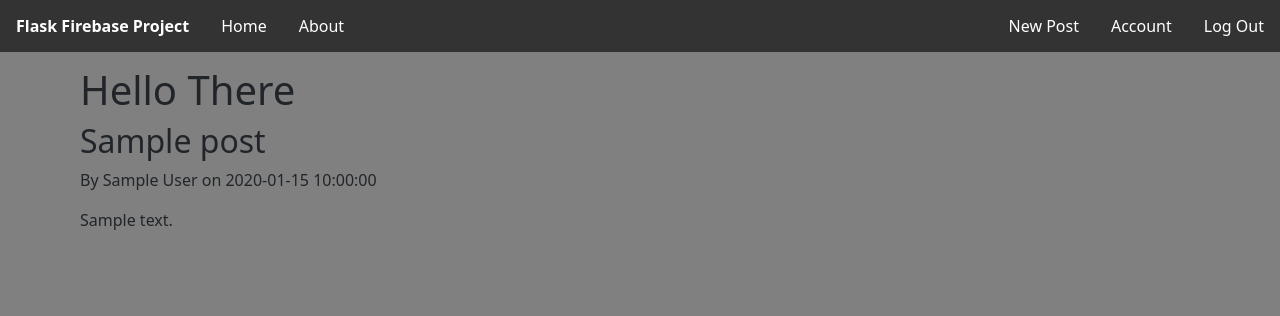
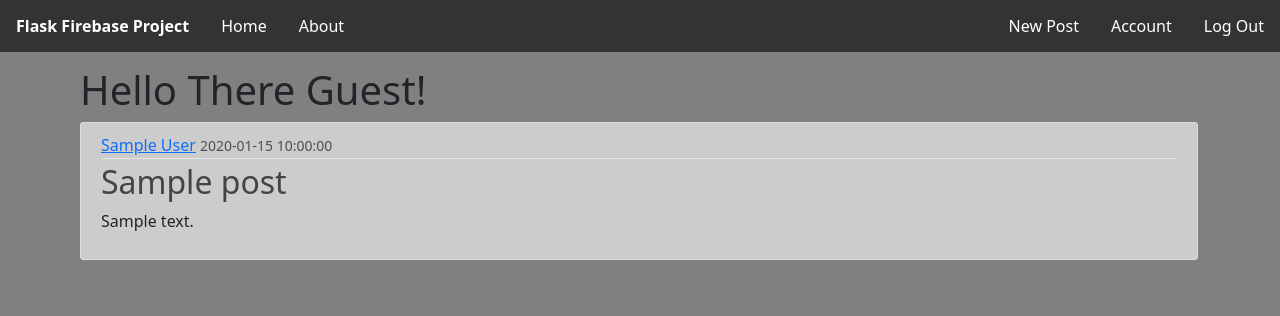
Before and after one commit to georger18-meet/FlaskFirebaseProject, a Flask app: template FlaskFirebaseProject/templates/home.html in a window 1280 px wide. Shown: the top 316 px of the page. Run offline with Flask 3, Linux system fonts and the light colour scheme; the template is opened without the code that fills it: most values are stand-ins (such as "Sample title", 1, 10 or a date in 2020).

Commit message:
Content Sizing

```diff
--- a/FlaskFirebaseProject/main.py
+++ b/FlaskFirebaseProject/main.py
@@ -42,7 +42,11 @@ app.config['SECRET_KEY'] = 'e483ff5f4735476cf0e10c9b4f88e38d'
 @app.route('/home')
 def home():
     posts = db.child("Posts").get().val()
-    return render_template('home.html', login_session = login_session, posts = posts)
+    if login_session["user"] != None:
+        currentUser = db.child("Users").child(login_session['user']['localId']).get().val()
+    else:
+        currentUser = None
+    return render_template('home.html', login_session = login_session, posts = posts, user = currentUser)
 
 
 @app.route('/about')
@@ -185,7 +189,7 @@ def new_post():
             post = {"title":title,"content":content,"author":username,"timestamp":timestamp}
             print(post)
             db.child("Posts").push(post)
-            flash(f'Your post has been creted!', 'success')
+            flash(f'Your post was creted!', 'success')
             return redirect(url_for('home'))
     else:
         return redirect(url_for('home'))
--- a/FlaskFirebaseProject/static/mainstyle.css
+++ b/FlaskFirebaseProject/static/mainstyle.css
@@ -37,12 +37,11 @@ body {
 }
 
 
-@media screen and (max-width: 600px) {
-	.nav-li {float: none;}
+@media screen and (max-width: 650px) {
 	.nav-li-left {float: none;}
 	.nav-li-right-div {float: none;}
 	.nav-li-right {float: none;}
-	.container{margin-top: 250px;}
+	.container{margin-top: 300px;}
 }
 
 .nav-li a {
@@ -106,3 +105,64 @@ body {
   content: "Placeholder still possible";
   color: gray;
 }
+
+
+.bg-steel {
+  background-color: #5f788a;
+}
+
+.site-header .navbar-nav .nav-link {
+  color: #cbd5db;
+}
+
+.site-header .navbar-nav .nav-link:hover {
+  color: #ffffff;
+}
+
+.site-header .navbar-nav .nav-link.active {
+  font-weight: 500;
+}
+
+.content-section {
+  background: #cccccc;
+  padding: 10px 20px;
+  border: 1px solid #dddddd;
+  border-radius: 3px;
+  margin-bottom: 20px;
+}
+
+.article-title {
+  color: #444444;
+}
+
+a.article-title:hover {
+  color: #428bca;
+  text-decoration: none;
+}
+
+.article-content {
+  white-space: pre-line;
+}
+
+.article-img {
+  height: 65px;
+  width: 65px;
+  margin-right: 16px;
+}
+
+.article-metadata {
+  padding-bottom: 1px;
+  margin-bottom: 4px;
+  border-bottom: 1px solid #e3e3e3
+}
+
+.article-metadata a:hover {
+  color: #333;
+  text-decoration: none;
+}
+
+.article-svg {
+  width: 25px;
+  height: 25px;
+  vertical-align: middle;
+}
--- a/FlaskFirebaseProject/templates/home.html
+++ b/FlaskFirebaseProject/templates/home.html
@@ -1,13 +1,24 @@
 {% extends "layout.html" %}
 {% block bodyContent %}
-	<h1>Hello There</h1>
+
+	{% if user %}
+		<h1>Hello There {{ user["username"] }}!</h1>
+	{% else %}
+		<h1>Hello There Guest!</h1>
+	{% endif %}
 
 	{% if posts %}
 		{% for post in posts %}
-			<h2>{{ posts[post]["title"] }}</h2>
-			<p>By {{ posts[post]["author"] }} on {{ posts[post]["timestamp"] }}</p>
-			<p>{{ posts[post]["content"] }}</p>
+			<article class="media content-section">
+			  <div class="media-body">
+				<div class="article-metadata">
+				  <a href="#">{{ posts[post]["author"] }}</a>
+				  <small class="text-muted">{{ posts[post]["timestamp"] }}</small>
+				</div>
+				<h2 class="article-title">{{ posts[post]["title"] }}</h2>
+				<p class="article-content">{{ posts[post]["content"] }}</p>
+			  </div>
+			</article>
 		{% endfor %}
 	{% endif %}
-
 {% endblock bodyContent %}
```
